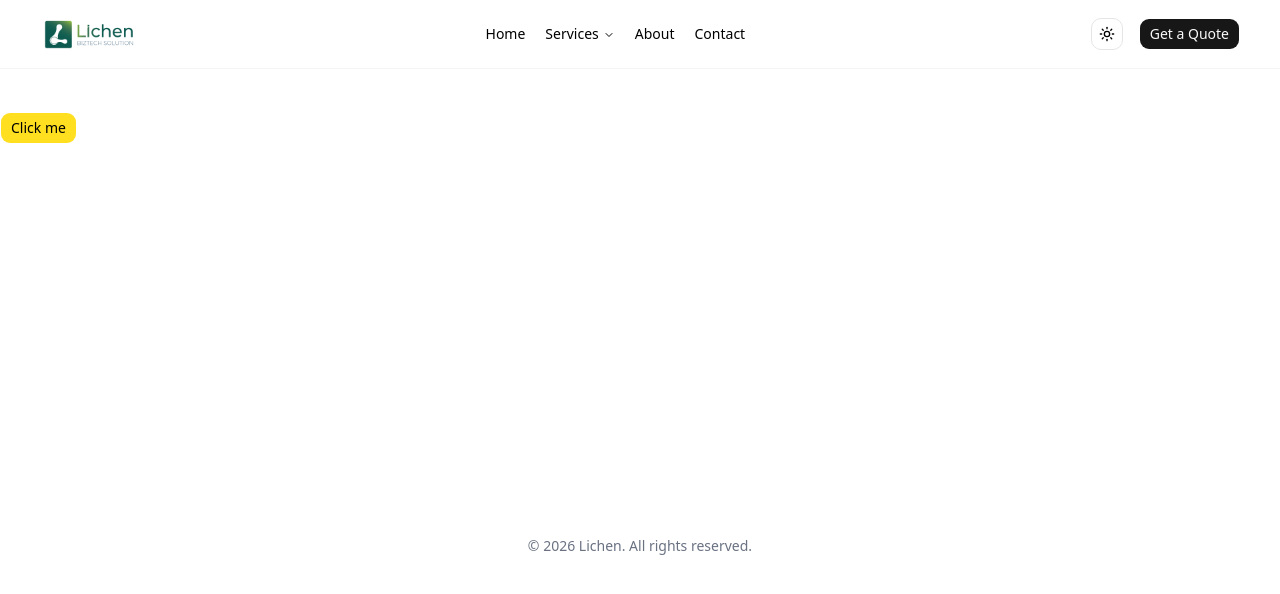
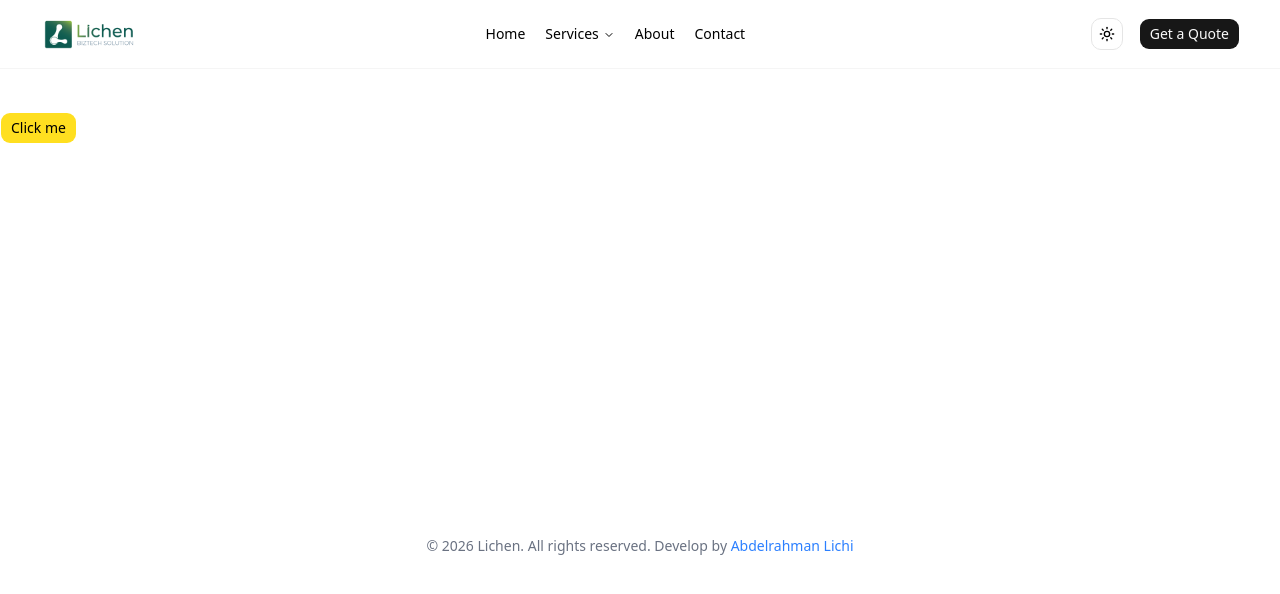
Before and after one commit to atmabdullaham/lichen-biztech, a Next.js app: page / in a window 1280 px wide. Shown: the top 594 px of the page. Built offline with nearby package versions, Linux system fonts and the light colour scheme.

Commit message:
change on footer

```diff
--- a/src/components/Footer.jsx
+++ b/src/components/Footer.jsx
@@ -2,7 +2,14 @@ const Footer = () => {
   return (
     <footer>
       <div className="container mx-auto py-4 text-center text-sm text-gray-500">
-        &copy; {new Date().getFullYear()} Lichen. All rights reserved.
+        &copy; {new Date().getFullYear()} Lichen. All rights reserved. Develop
+        by{" "}
+        <a
+          href="abdelrahman-lichi.vercel.app"
+          className="text-blue-500 hover:underline"
+        >
+          Abdelrahman Lichi
+        </a>
       </div>
     </footer>
   );
```
